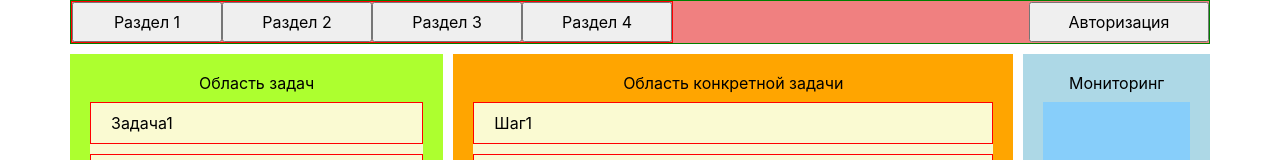
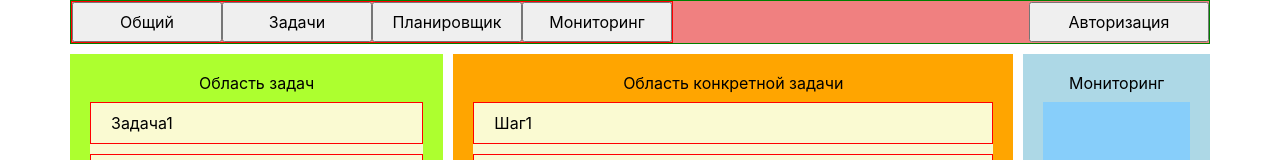
Before and after one commit to Shmitkin/dks-sheduler, a React app: page / in a window 1280 px wide. Shown: the top 160 px of the page. Built offline with nearby package versions, Linux system fonts and the light colour scheme.

Commit message:
Подключит стор и роутер

```diff
--- a/src/app/app.jsx
+++ b/src/app/app.jsx
@@ -6,10 +6,10 @@ export default function App() {
       <div className="main-container">
         <div className="header">
           <div className="header__menu">
-            <button className="header__menu-item" type="button">Раздел 1</button>
-            <button className="header__menu-item" type="button">Раздел 2</button>
-            <button className="header__menu-item" type="button">Раздел 3</button>
-            <button className="header__menu-item" type="button">Раздел 4</button>
+            <button className="header__menu-item" type="button">Общий</button>
+            <button className="header__menu-item" type="button">Задачи</button>
+            <button className="header__menu-item" type="button">Планировщик</button>
+            <button className="header__menu-item" type="button">Мониторинг</button>
           </div>
           <button className="header__autorization-button" type="button">Авторизация</button>
         </div>
--- a/src/index.js
+++ b/src/index.js
@@ -1,9 +1,18 @@
 import React from "react";
 import ReactDOM from "react-dom";
+import {Provider} from "react-redux";
+import {ConnectedRouter} from 'connected-react-router';
+import configureStore, {history} from './store/config.js';
 
 import App from "./app/app.jsx";
 
+const store = configureStore();
+
 ReactDOM.render(
-  <App />,
+  <Provider store={store}>
+    <ConnectedRouter history={history}>
+      <App />
+    </ConnectedRouter>
+  </Provider>,
   document.querySelector(`#root`),
 );
--- /dev/null
+++ b/src/store/config.js
@@ -0,0 +1,20 @@
+import {createBrowserHistory} from 'history';
+import {applyMiddleware, createStore} from 'redux';
+import {routerMiddleware} from 'connected-react-router';
+import {composeWithDevTools} from "redux-devtools-extension";
+import createRootReducer from './reducer.js';
+
+export const history = createBrowserHistory();
+
+export default function configureStore() {
+  const store = createStore(
+    createRootReducer(history),
+    composeWithDevTools(
+      applyMiddleware(
+        routerMiddleware(history),
+      ),
+    ),
+  );
+
+  return store;
+}
--- /dev/null
+++ b/src/store/reducer.js
@@ -0,0 +1,6 @@
+import {combineReducers} from 'redux';
+import {connectRouter} from 'connected-react-router';
+
+const createRootReducer = (history) => combineReducers({router: connectRouter(history)});
+
+export default createRootReducer;
```
Also changed, not shown: package.json (+7 -1 lines), 1 other file (tests, documents, lock files or other folders).
